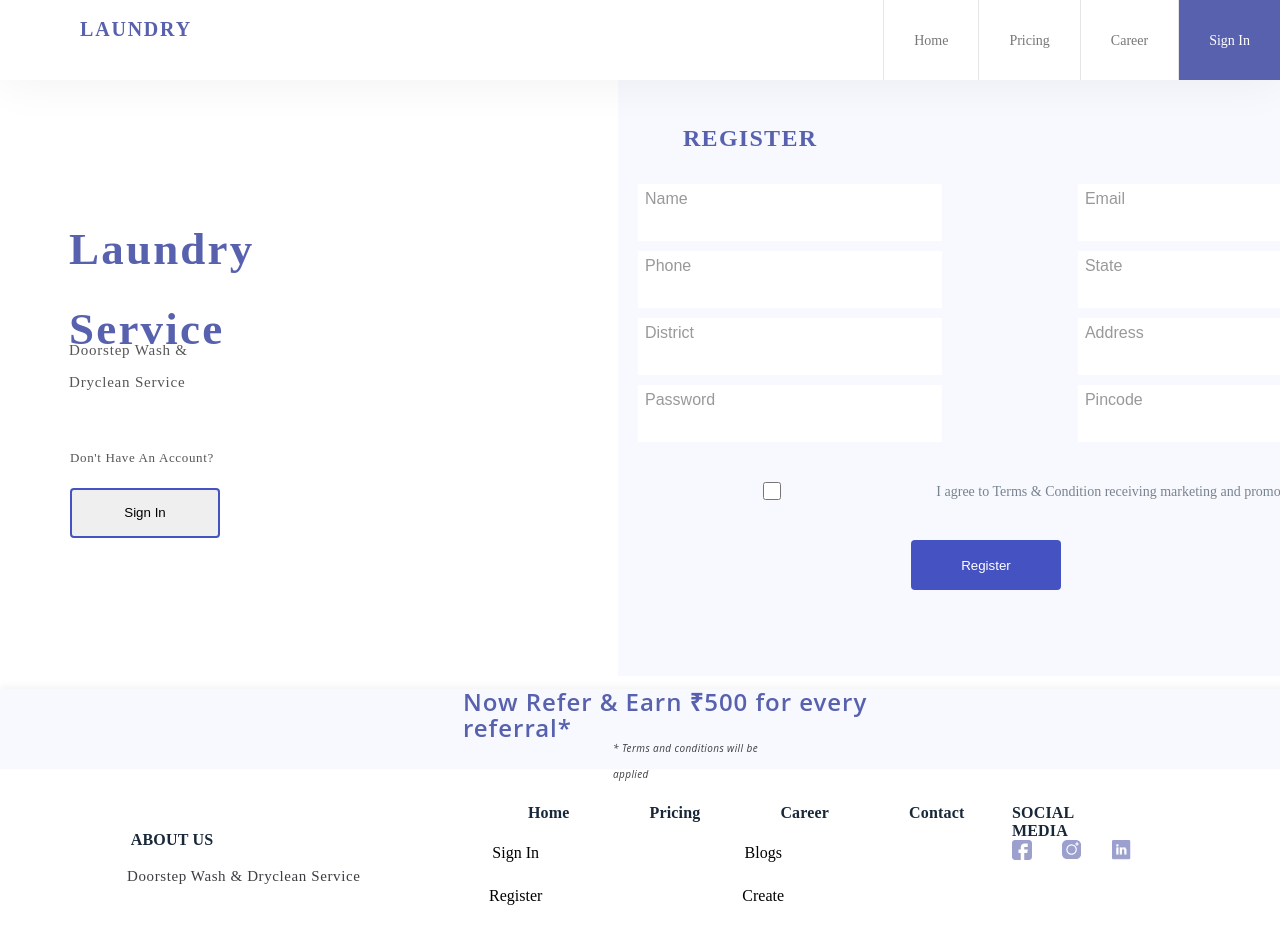
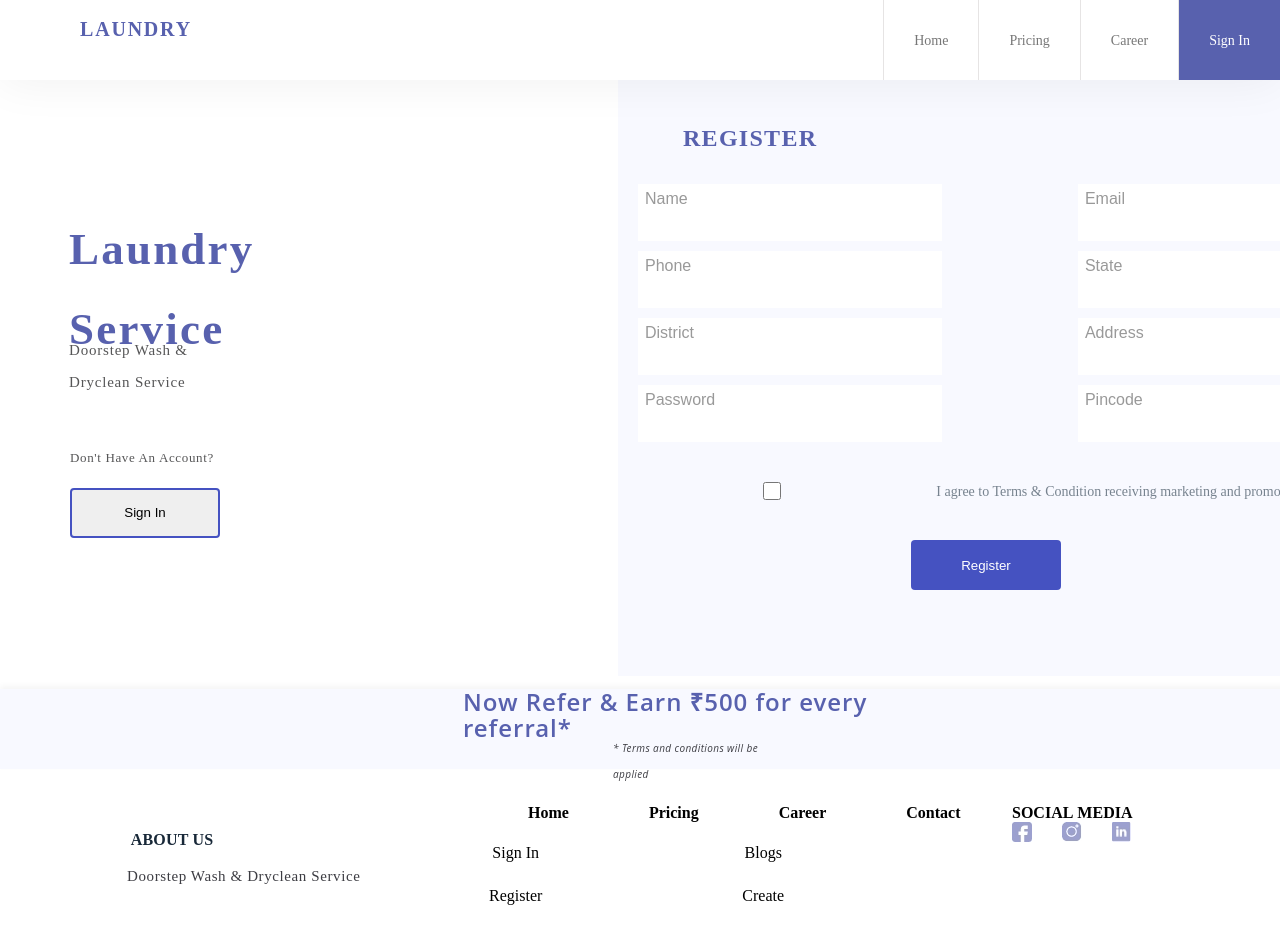
Before and after one commit to saisricharan7/Laundry-cart-Application, a React (Create React App) app: page / in a window 1280 px wide. Shown: the top 952 px of the page. Built offline with nearby package versions, Linux system fonts and the light colour scheme; no server answers.

Commit message:
footer css

```diff
--- a/src/Footer/footer2.css
+++ b/src/Footer/footer2.css
@@ -33,14 +33,7 @@
   .footer2_sec2 {
     margin-top: 10px;
     margin-left: 436px;
-    width: 44px;
-    height: 22px;
-    text-align: center;
-    font: normal normal medium 16px/24px Avenir;
-    letter-spacing: 0.16px;
-    color: #182838;
-    text-transform: capitalize;
-    opacity: 1;
+    font-weight: bold;
   }
 
   /* .footer2_first__ul {
--- a/src/Footer/footer2.jsx
+++ b/src/Footer/footer2.jsx
@@ -37,7 +37,7 @@ const Footer2 = () => {
       </section>
 
       <section className="footer2_sec2">
-        <h4 className="footer2_sec4__title">SOCIAL MEDIA</h4>
+        <p className="footer2_sec4__title">SOCIAL&nbsp;MEDIA</p>
         <div className="footer2_socialmedia">
           <img
             src={facebook}
```
